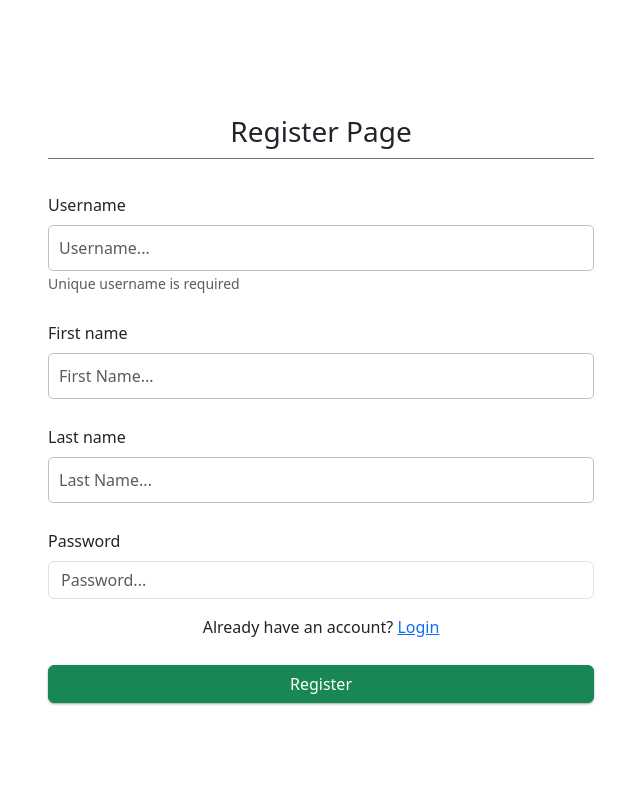
After one commit to Horizon-1803/Expensetracker, a Django app: page /register/ in a window 1280 px wide. The commit adds this page. Shown: the whole page, without its empty margins (319-959 px from the left). Run offline with Django 5.2, Linux system fonts and the light colour scheme; data comes from the database, SQL or seed files in the repository.

Commit message:
added login register page

```diff
--- a/EspenseTrecker/tracker/models.py
+++ b/EspenseTrecker/tracker/models.py
@@ -1,4 +1,5 @@
 from django.db import models
+from django.contrib.auth.models import User
 
 class CurrentBalance(models.Model):
     current_balance = models.FloatField(default=0)
--- /dev/null
+++ b/EspenseTrecker/tracker/templates/base.html
@@ -0,0 +1,32 @@
+<!DOCTYPE html>
+<html lang="en">
+<head><!DOCTYPE html>
+<html lang="en">
+    <meta charset="UTF-8">
+    <meta name="viewport" content="width=device-width, initial-scale=1.0">
+    <title>Document</title>
+    <link rel="stylesheet" href="media/css/main.css">
+    <link href="https://cdn.jsdelivr.net/npm/bootstrap@5.3.7/dist/css/bootstrap.min.css" rel="stylesheet" integrity="sha384-LN+7fdVzj6u52u30Kp6M/trliBMCMKTyK833zpbD+pXdCLuTusPj697FH4R/5mcr" crossorigin="anonymous">
+    <script src="https://cdn.jsdelivr.net/npm/bootstrap@5.3.7/dist/js/bootstrap.bundle.min.js" integrity="sha384-ndDqU0Gzau9qJ1lfW4pNLlhNTkCfHzAVBReH9diLvGRem5+R9g2FzA8ZGN954O5Q" crossorigin="anonymous"></script>
+</head>
+<body>
+
+    {% block start %}
+
+
+    {% endblock start %}
+    {% if messages %}
+    <script>
+        {% for message in messages %}
+        alert('{{message}}')
+        {% endfor %}
+    </script>
+
+    {% endif %}
+
+</body>
+<script>
+    var data = "{{ user_input|escapejs }}";
+</script>
+
+</html>
--- /dev/null
+++ b/EspenseTrecker/tracker/templates/register.html
@@ -0,0 +1,40 @@
+{% extends "base.html" %}
+{% block start %}
+<div class="container pt-5">
+    <div class="row justify-content-center">
+        <div class="col-md-8 col-lg-6">
+            <h3 class="text-center mb-4">Register Page</h3>
+            <form method="POST" id="form">
+                {% csrf_token %}
+
+                <div class="mb-3">
+                    <label for="username" class="form-label">Username</label>
+                    <input type="text" class="form-control" name="username" id="username" placeholder="Username..." />
+                    <small class="text-muted">Unique username is required</small>
+                </div>
+
+                <div class="mb-3">
+                    <label for="first_name" class="form-label">First name</label>
+                    <input type="text" class="form-control" name="first_name" id="first_name" placeholder="First Name..." />
+                </div>
+
+                <div class="mb-3">
+                    <label for="last_name" class="form-label">Last name</label>
+                    <input type="text" class="form-control" name="last_name" id="last_name" placeholder="Last Name..." />
+                </div>
+
+                <div class="mb-3">
+                    <label for="password" class="form-label">Password</label>
+                    <input type="password" class="form-control" name="password" id="password" placeholder="Password..." />
+                </div>
+
+                <p class="text-center mt-3">Already have an account? <a href="{% url 'login' %}">Login</a></p>
+
+                <div class="d-grid">
+                    <button class="btn btn-success" type="submit">Register</button>
+                </div>
+            </form>
+        </div>
+    </div>
+</div>
+{% endblock %}
--- a/EspenseTrecker/tracker/urls.py
+++ b/EspenseTrecker/tracker/urls.py
@@ -4,4 +4,7 @@ from . import views
 urlpatterns = [
     path('',views.index, name="index"),
     path('delete-transaction/<id>/', views.delete_transaction , name="delete_transaction"),
+    path('login/', views.login_view , name="login"),
+    path('register/' , views.register_view , name="register"),
+    path('logout/' , views.logout_view , name="logout_view"),
 ]
--- a/EspenseTrecker/tracker/views.py
+++ b/EspenseTrecker/tracker/views.py
@@ -1,7 +1,52 @@
 from django.shortcuts import render, redirect
 from .models import TrackingHistory, CurrentBalance
+from django.contrib import messages
+from django.contrib.auth.models import User
+from django.contrib.auth import authenticate, login,logout
+from django.contrib.auth.decorators import login_required
 # Create your views here.
 
+def login_view(request):
+    if request.method == "POST":
+        username = request.POST.get('username')
+        password = request.POST.get('password')
+        user = User.objects.filter(username = username)
+        if not user.exists():
+            messages.success(request, "Username not found")
+            return redirect('/login/')
+
+        user = authenticate(username = username , password = password)
+        if not user:
+            messages.success(request, "Incorrect password")
+            return redirect('/login/')
+        login(request , user)
+        return redirect('/')
+
+    return render(request , 'login.html')
+
+def register_view(request):
+  if request.method == "POST":
+      username = request.POST.get('username')
+      password = request.POST.get('password')
+      first_name = request.POST.get('first_name')
+      last_name = request.POST.get('last_name')
+      user = User.objects.filter(username = username)
+      if user.exists():
+          messages.success(request, "Username is already taken")
+          return redirect('/register/')
+
+      user = User.objects.create(
+          username = username,
+          first_name = first_name,
+          last_name=last_name
+      )
+      user.set_password(password)
+      user.save()
+      messages.success(request, "Account created")
+      return redirect('/register/')
+  return render(request , 'register.html')
+
+@login_required(login_url='login')
 def index(request):
     if(request.method=="POST"):
         description = request.POST.get('description')
@@ -46,6 +91,10 @@ def index(request):
 
     return render(request, 'index.html',context)
 
+def logout_view(request):
+    logout(request)
+    return redirect('/login')
+
 
 def delete_transaction(request, id):
     tracking_history = TrackingHistory.objects.filter(id = id)
```
Also changed, not shown: EspenseTrecker/tracker/templates/base1.html (added, +32 -0 lines), EspenseTrecker/tracker/templates/index.html (+11 -16 lines), EspenseTrecker/tracker/templates/login.html (added, +26 -0 lines).
